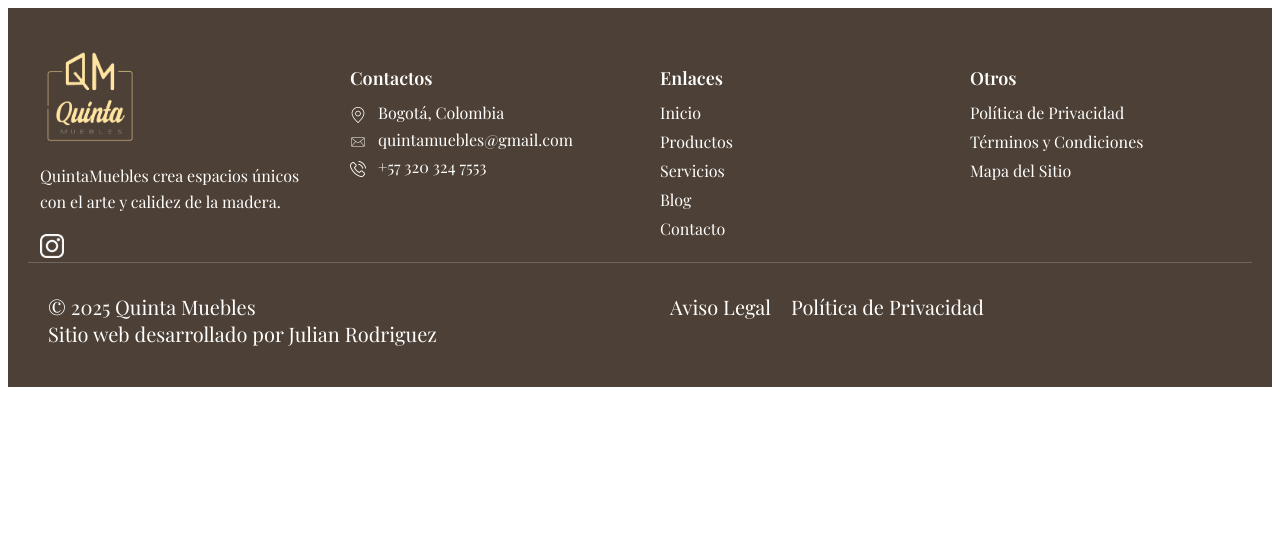
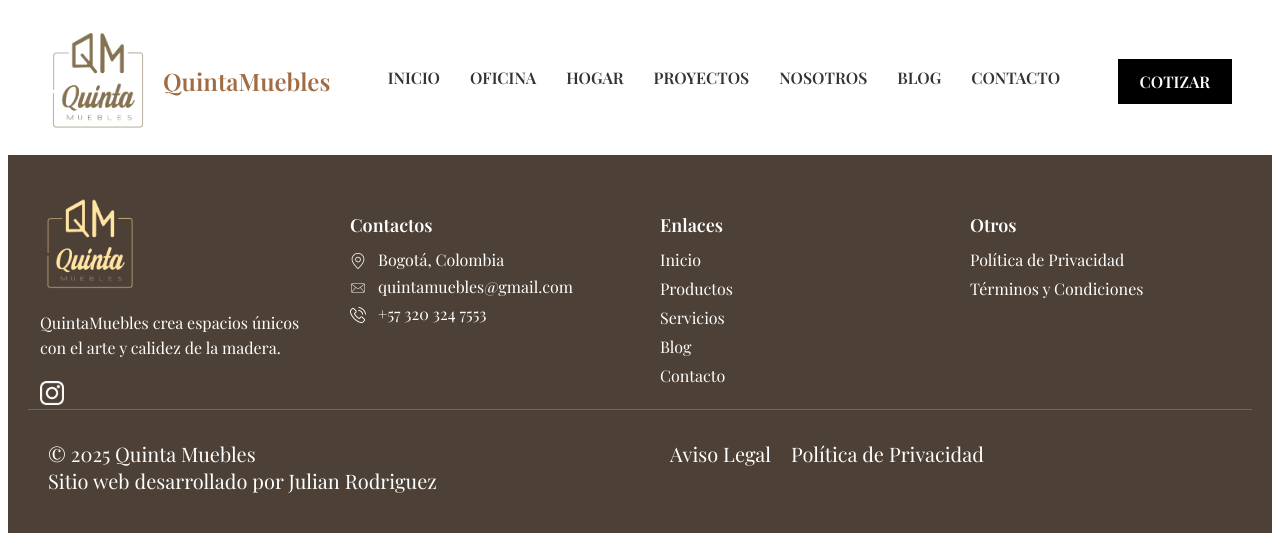
Before and after one commit to JulianRodriguezM/QuintaMuebles, a PHP site: page /pages/idex.html in a window 1280 px wide. Shown: the top 533 px of the page. Run offline with PHP 8.4, Linux system fonts and the light colour scheme.

Commit message:
Se crea el navbar, con sus respectivos enlaces a las diferentes paginas. El navbar se crea en un archivo html externo para poder ser utilizado en todas las paginas. se crea archivo .js para crear funcionalidad recnocimiento de pagina actual y se estiliza

```diff
--- a/css/style.css
+++ b/css/style.css
@@ -1,3 +1,79 @@
+/* #region NAVBAR*/
+.nav-links a.active {
+  font-weight: bold;
+  color: #d18028; /* o el color que desees resaltar */
+}
+
+.navbar {
+  display: flex;
+  justify-content: space-between;
+  align-items: center;
+  background: white;
+  padding: 20px 40px;
+  font-family: 'Playfair Display', serif;
+}
+
+.logo-container {
+  display: flex;
+  align-items: center;
+}
+
+.logo-nav {
+  width: 100px;
+  height: auto;
+  margin-right: 15px;
+}
+
+.brand h1 {
+  margin: 0;
+  color: #a16c43;
+  font-size: 24px;
+}
+
+.brand span {
+  font-size: 14px;
+  color: #666;
+}
+
+.nav-links {
+  display: flex;
+  gap: 30px;
+  list-style: none;
+  margin: 0;
+  padding: 0;
+}
+
+.nav-links a {
+  text-decoration: none;
+  color: #333;
+  font-weight: 500;
+  transition: color 0.3s ease;
+}
+
+.nav-links a:hover {
+  color: #d18028;
+}
+
+.btn-cotizar {
+  background-color: black;
+  color: white;
+  border: 2px solid black;
+  padding: 10px 20px;
+  text-decoration: none;
+  transition: all 0.3s ease;
+  font-weight: bold;
+}
+
+.btn-cotizar:hover {
+  background-color: white;
+  color: black;
+  border: 2px solid black;
+}
+
+
+/* #endregion */
+
+/* #region PIE DE PAGINA */
 footer {
   background-color: #4d4036; /* Color similar al fondo del ejemplo */
   color: white;
@@ -170,3 +246,4 @@ ul li a:hover {
   vertical-align: middle; /* Alinea verticalmente con el texto */
   margin-right: 5px; /* Espacio entre ícono e texto */
 }
+/* #endregion */
--- /dev/null
+++ b/js/navbar.js
@@ -0,0 +1,16 @@
+fetch('nav.html')
+  .then(response => response.text())
+  .then(data => {
+    console.log("Nav cargado correctamente"); // 👈 Esto te ayudará a depurar
+    document.getElementById('navbar-container').innerHTML = data;
+
+    const path = window.location.pathname.split("/").pop();
+    const links = document.querySelectorAll('.nav-links a');
+
+    links.forEach(link => {
+      if (link.getAttribute('href') === path) {
+        link.classList.add('active');
+      }
+    });
+  })
+  .catch(err => console.error("Error cargando navbar:", err)); // 👈 Esto te mostrará si falla
--- a/pages/idex.html
+++ b/pages/idex.html
@@ -9,7 +9,10 @@
   <link href="https://fonts.googleapis.com/css2?family=Playfair+Display:wght@400;600&display=swap" rel="stylesheet">
 </head>
 <body>
+  <div id="navbar-container"></div>
 
+
+  <script src="../js/navbar.js"></script>
 </body>
 <footer>
  <div class="info_pie">
@@ -48,7 +51,6 @@
     <ul>
       <li><a href="#">Política de Privacidad</a></li>
       <li><a href="#">Términos y Condiciones</a></li>
-      <li><a href="#">Mapa del Sitio</a></li>
     </ul>
   </div>
 </div>
--- /dev/null
+++ b/pages/nav.html
@@ -0,0 +1,21 @@
+<!-- navbar.html -->
+<nav class="navbar">
+  <div class="logo-container">
+    <img src="../img/icono/LOGO-ALTA.png" alt="Logo" class="logo-nav" />
+    <div class="brand">
+      <h1>QuintaMuebles</h1>
+    </div>
+  </div>
+
+  <ul class="nav-links">
+    <li><a href="index.html"><strong>INICIO</strong></a></li>
+    <li><a href="oficina.html"><strong>OFICINA</strong></a></li>
+    <li><a href="hogar.html"><strong>HOGAR</strong></a></li>
+    <li><a href="proyectos.html"><strong>PROYECTOS</strong></a></li>
+    <li><a href="nosotros.html"><strong>NOSOTROS</strong></a></li>
+    <li><a href="blog.html"><strong>BLOG</strong></a></li>
+    <li><a href="contacto.html"><strong>CONTACTO</strong></a></li>
+  </ul>
+
+  <a href="cotizar.html" class="btn-cotizar">COTIZAR</a>
+</nav>
```
